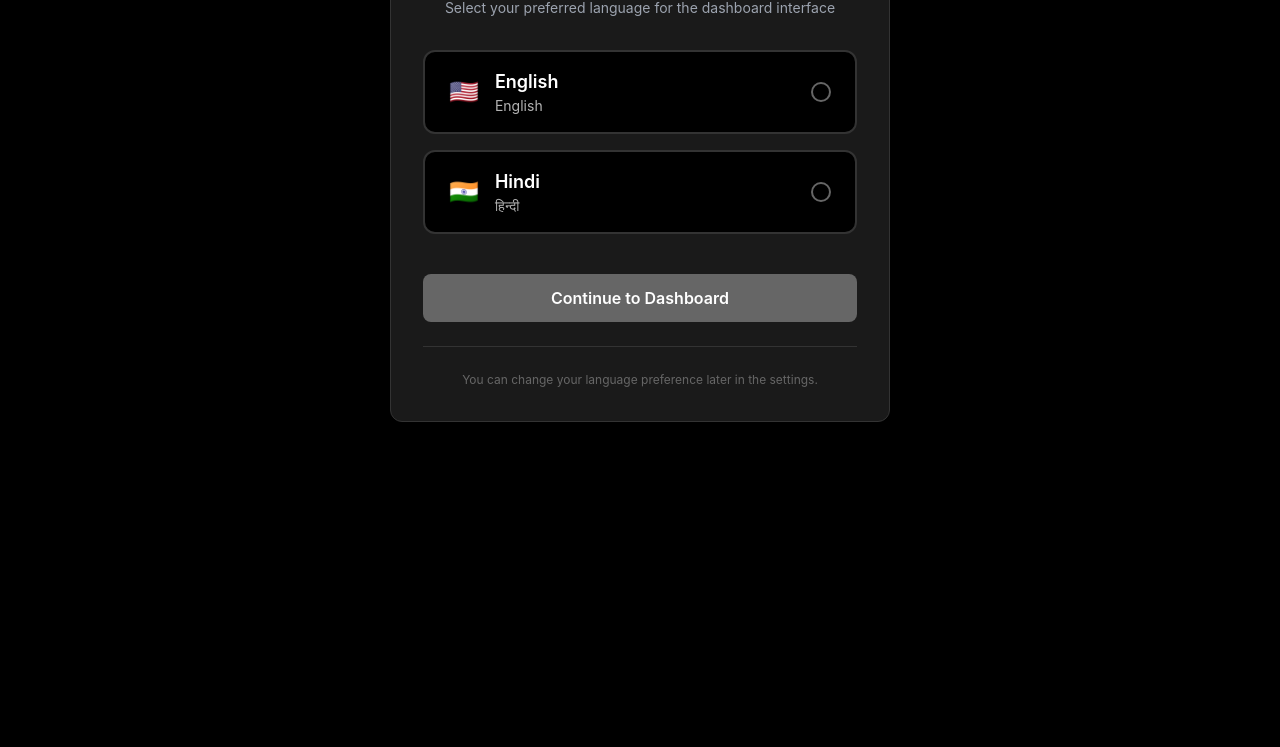
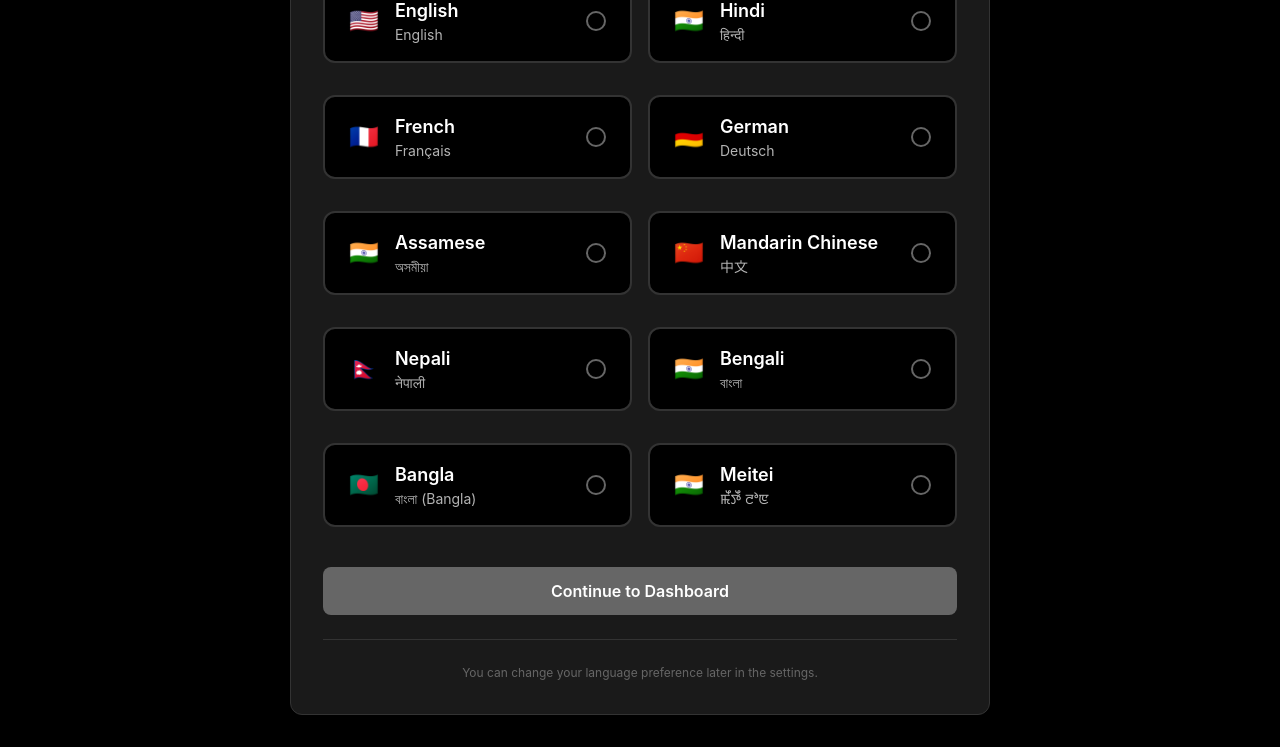
Before and after one commit to Rohithkannas/Tourist-Safety-Dashboard, a website: page frontend/language.html in a window 1280 px wide. Shown: the part 255-1002 px from the top of the page. Before the commit the page ends 800 px from the top, so only its background shows below. Drawn offline with nearby package versions, Linux system fonts and the light colour scheme; sample sign-in values are in the browser's storage.

Commit message:
multiple languages added to language page

```diff
--- a/frontend/language.html
+++ b/frontend/language.html
@@ -74,8 +74,14 @@
       border-radius: 12px;
       padding: 2rem;
       box-shadow: 0 4px 6px rgba(0, 0, 0, 0.3);
-      max-width: 500px;
+      max-width: 700px;
       width: 100%;
+    }
+
+    .language-grid {
+      display: grid;
+      grid-template-columns: repeat(2, minmax(0, 1fr));
+      gap: 1rem;
     }
 
     .language-option {
@@ -203,7 +209,7 @@
         </p>
       </div>
 
-      <div id="languageOptions">
+      <div id="languageOptions" class="language-grid">
         <div class="language-option" data-lang="en" data-name="English">
           <div style="display: flex; align-items: center;">
             <span class="language-flag">🇺🇸</span>
@@ -223,6 +229,110 @@
             <div>
               <div class="language-name">Hindi</div>
               <div class="language-native">हिन्दी</div>
+            </div>
+          </div>
+          <div style="width: 20px; height: 20px; border: 2px solid #666; border-radius: 50%; display: flex; align-items: center; justify-content: center;">
+            <div style="width: 10px; height: 10px; background: #dc2626; border-radius: 50%; display: none;" class="selected-indicator"></div>
+          </div>
+        </div>
+
+        <div class="language-option" data-lang="fr" data-name="French">
+          <div style="display: flex; align-items: center;">
+            <span class="language-flag">🇫🇷</span>
+            <div>
+              <div class="language-name">French</div>
+              <div class="language-native">Français</div>
+            </div>
+          </div>
+          <div style="width: 20px; height: 20px; border: 2px solid #666; border-radius: 50%; display: flex; align-items: center; justify-content: center;">
+            <div style="width: 10px; height: 10px; background: #dc2626; border-radius: 50%; display: none;" class="selected-indicator"></div>
+          </div>
+        </div>
+
+        <div class="language-option" data-lang="de" data-name="German">
+          <div style="display: flex; align-items: center;">
+            <span class="language-flag">🇩🇪</span>
+            <div>
+              <div class="language-name">German</div>
+              <div class="language-native">Deutsch</div>
+            </div>
+          </div>
+          <div style="width: 20px; height: 20px; border: 2px solid #666; border-radius: 50%; display: flex; align-items: center; justify-content: center;">
+            <div style="width: 10px; height: 10px; background: #dc2626; border-radius: 50%; display: none;" class="selected-indicator"></div>
+          </div>
+        </div>
+
+        <div class="language-option" data-lang="as" data-name="Assamese">
+          <div style="display: flex; align-items: center;">
+            <span class="language-flag">🇮🇳</span>
+            <div>
+              <div class="language-name">Assamese</div>
+              <div class="language-native">অসমীয়া</div>
+            </div>
+          </div>
+          <div style="width: 20px; height: 20px; border: 2px solid #666; border-radius: 50%; display: flex; align-items: center; justify-content: center;">
+            <div style="width: 10px; height: 10px; background: #dc2626; border-radius: 50%; display: none;" class="selected-indicator"></div>
+          </div>
+        </div>
+
+        <div class="language-option" data-lang="zh" data-name="Mandarin Chinese">
+          <div style="display: flex; align-items: center;">
+            <span class="language-flag">🇨🇳</span>
+            <div>
+              <div class="language-name">Mandarin Chinese</div>
+              <div class="language-native">中文</div>
+            </div>
+          </div>
+          <div style="width: 20px; height: 20px; border: 2px solid #666; border-radius: 50%; display: flex; align-items: center; justify-content: center;">
+            <div style="width: 10px; height: 10px; background: #dc2626; border-radius: 50%; display: none;" class="selected-indicator"></div>
+          </div>
+        </div>
+
+        <div class="language-option" data-lang="ne" data-name="Nepali">
+          <div style="display: flex; align-items: center;">
+            <span class="language-flag">🇳🇵</span>
+            <div>
+              <div class="language-name">Nepali</div>
+              <div class="language-native">नेपाली</div>
+            </div>
+          </div>
+          <div style="width: 20px; height: 20px; border: 2px solid #666; border-radius: 50%; display: flex; align-items: center; justify-content: center;">
+            <div style="width: 10px; height: 10px; background: #dc2626; border-radius: 50%; display: none;" class="selected-indicator"></div>
+          </div>
+        </div>
+
+        <div class="language-option" data-lang="bn" data-name="Bengali">
+          <div style="display: flex; align-items: center;">
+            <span class="language-flag">🇮🇳</span>
+            <div>
+              <div class="language-name">Bengali</div>
+              <div class="language-native">বাংলা</div>
+            </div>
+          </div>
+          <div style="width: 20px; height: 20px; border: 2px solid #666; border-radius: 50%; display: flex; align-items: center; justify-content: center;">
+            <div style="width: 10px; height: 10px; background: #dc2626; border-radius: 50%; display: none;" class="selected-indicator"></div>
+          </div>
+        </div>
+
+        <div class="language-option" data-lang="bn-bd" data-name="Bangla">
+          <div style="display: flex; align-items: center;">
+            <span class="language-flag">🇧🇩</span>
+            <div>
+              <div class="language-name">Bangla</div>
+              <div class="language-native">বাংলা (Bangla)</div>
+            </div>
+          </div>
+          <div style="width: 20px; height: 20px; border: 2px solid #666; border-radius: 50%; display: flex; align-items: center; justify-content: center;">
+            <div style="width: 10px; height: 10px; background: #dc2626; border-radius: 50%; display: none;" class="selected-indicator"></div>
+          </div>
+        </div>
+
+        <div class="language-option" data-lang="mni" data-name="Meitei">
+          <div style="display: flex; align-items: center;">
+            <span class="language-flag">🇮🇳</span>
+            <div>
+              <div class="language-name">Meitei</div>
+              <div class="language-native">ꯃꯩꯇꯩ ꯂꯣꯟ</div>
             </div>
           </div>
           <div style="width: 20px; height: 20px; border: 2px solid #666; border-radius: 50%; display: flex; align-items: center; justify-content: center;">
```
